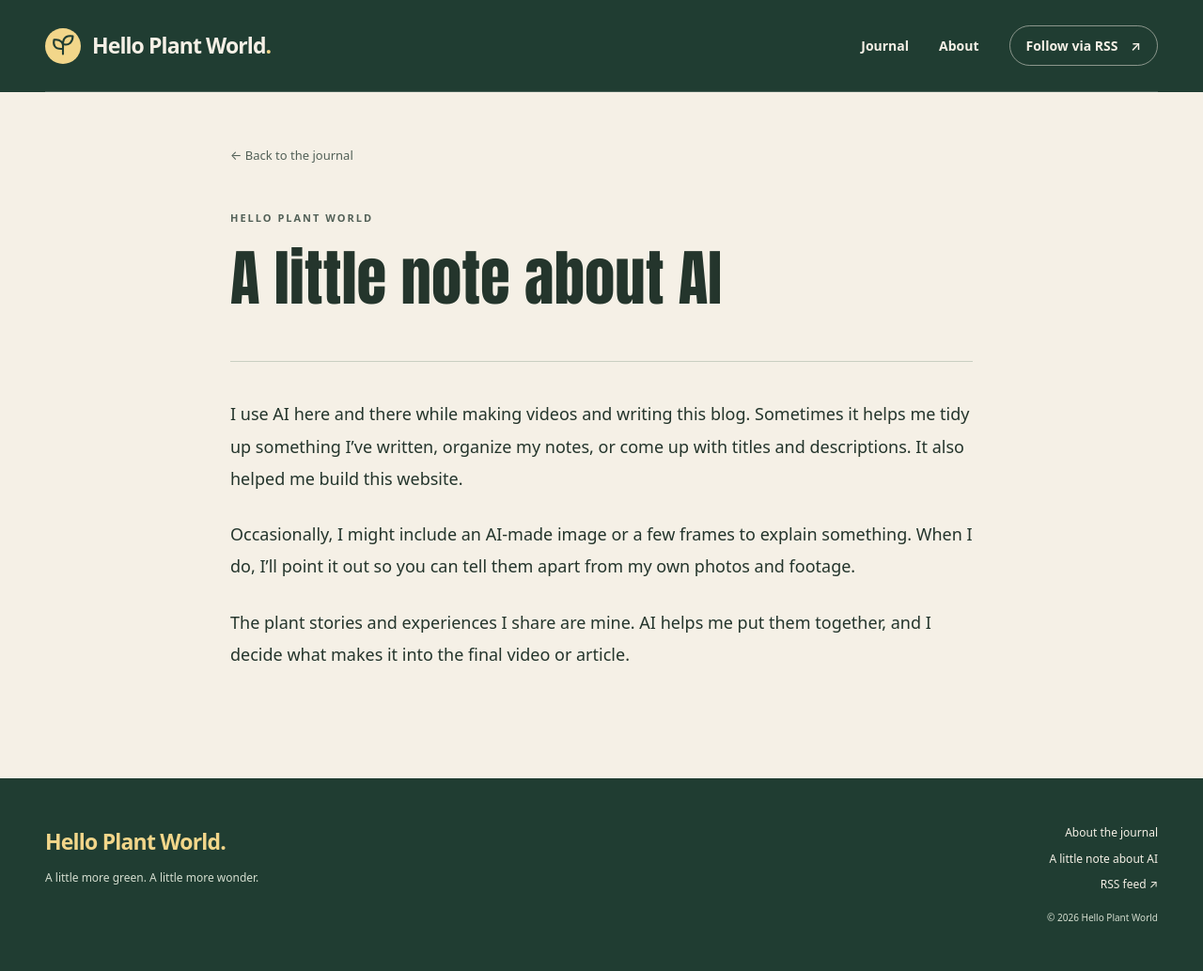
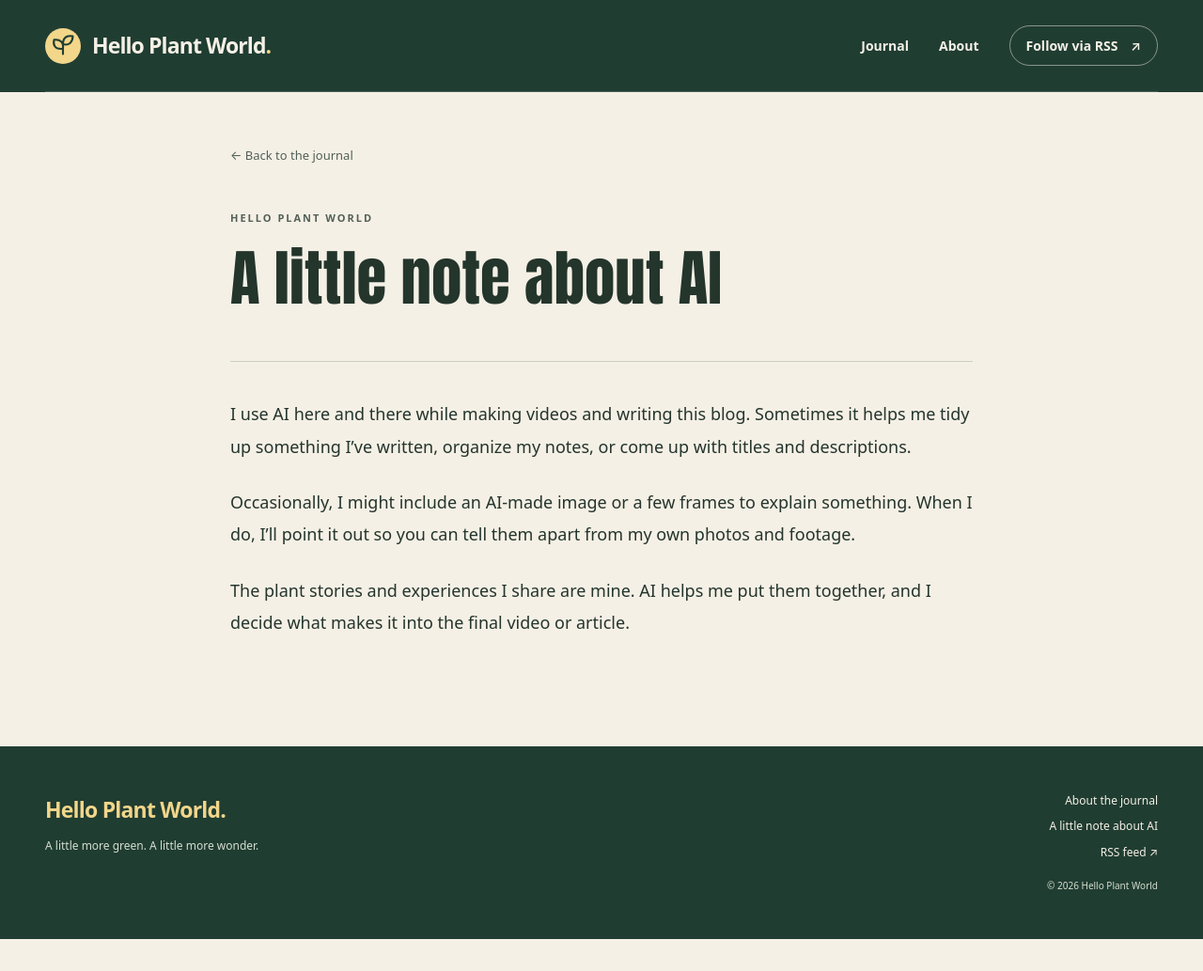
Before and after one commit to helloplantworld/helloplantworld.github.io, a Jekyll site: the page built from ai-use.md, in a window 1280 px wide. Shown: the whole page at 94% size. Built offline with Jekyll 4.4.1, drawn with Linux system fonts in a browser that asks for light colours; after the commit the page ends 999 px from its top, so only the background shows below that.

Commit message:
Shorten the AI-use note

```diff
--- a/ai-use.md
+++ b/ai-use.md
@@ -4,7 +4,7 @@ title: A little note about AI
 permalink: /ai-use/
 ---
 
-I use AI here and there while making videos and writing this blog. Sometimes it helps me tidy up something I've written, organize my notes, or come up with titles and descriptions. It also helped me build this website.
+I use AI here and there while making videos and writing this blog. Sometimes it helps me tidy up something I've written, organize my notes, or come up with titles and descriptions.
 
 Occasionally, I might include an AI-made image or a few frames to explain something. When I do, I'll point it out so you can tell them apart from my own photos and footage.
 
```
